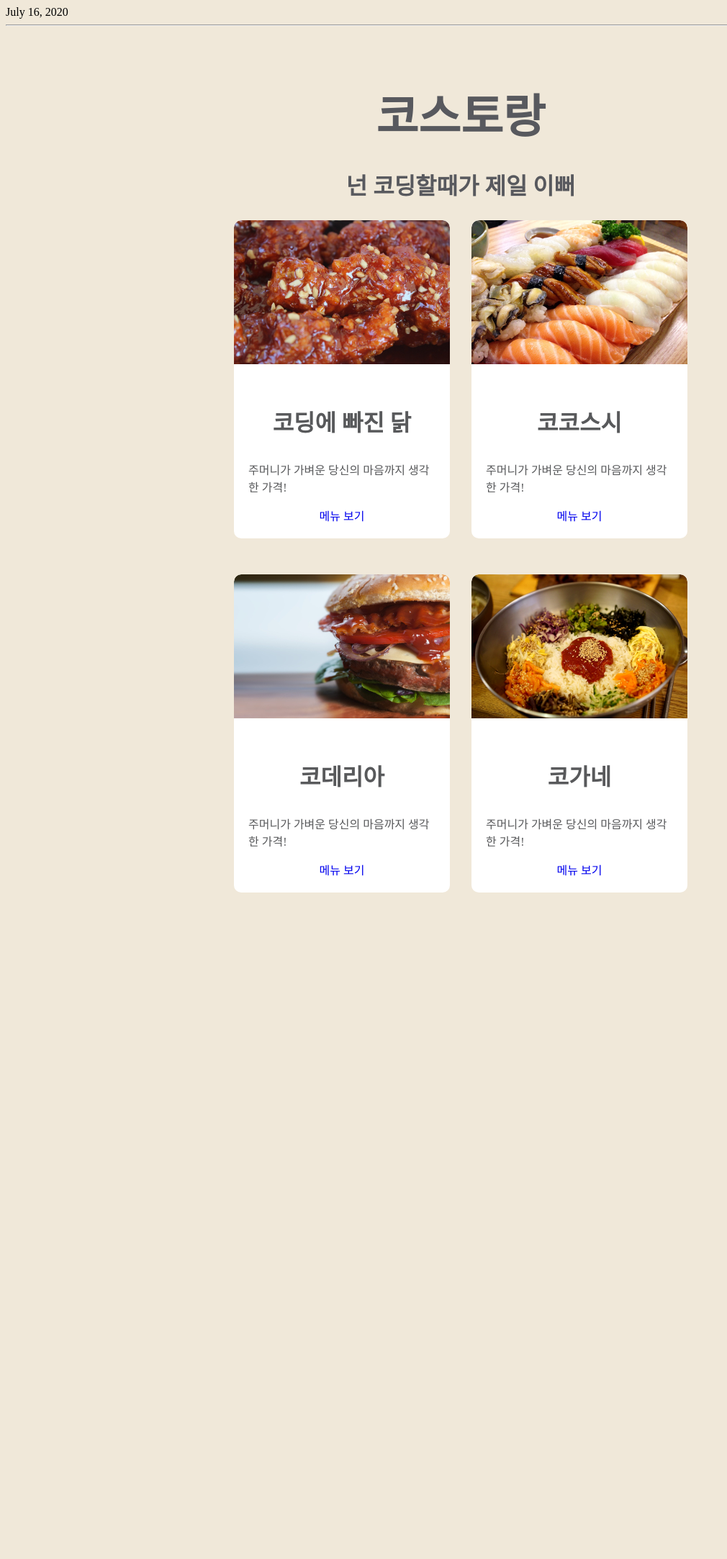
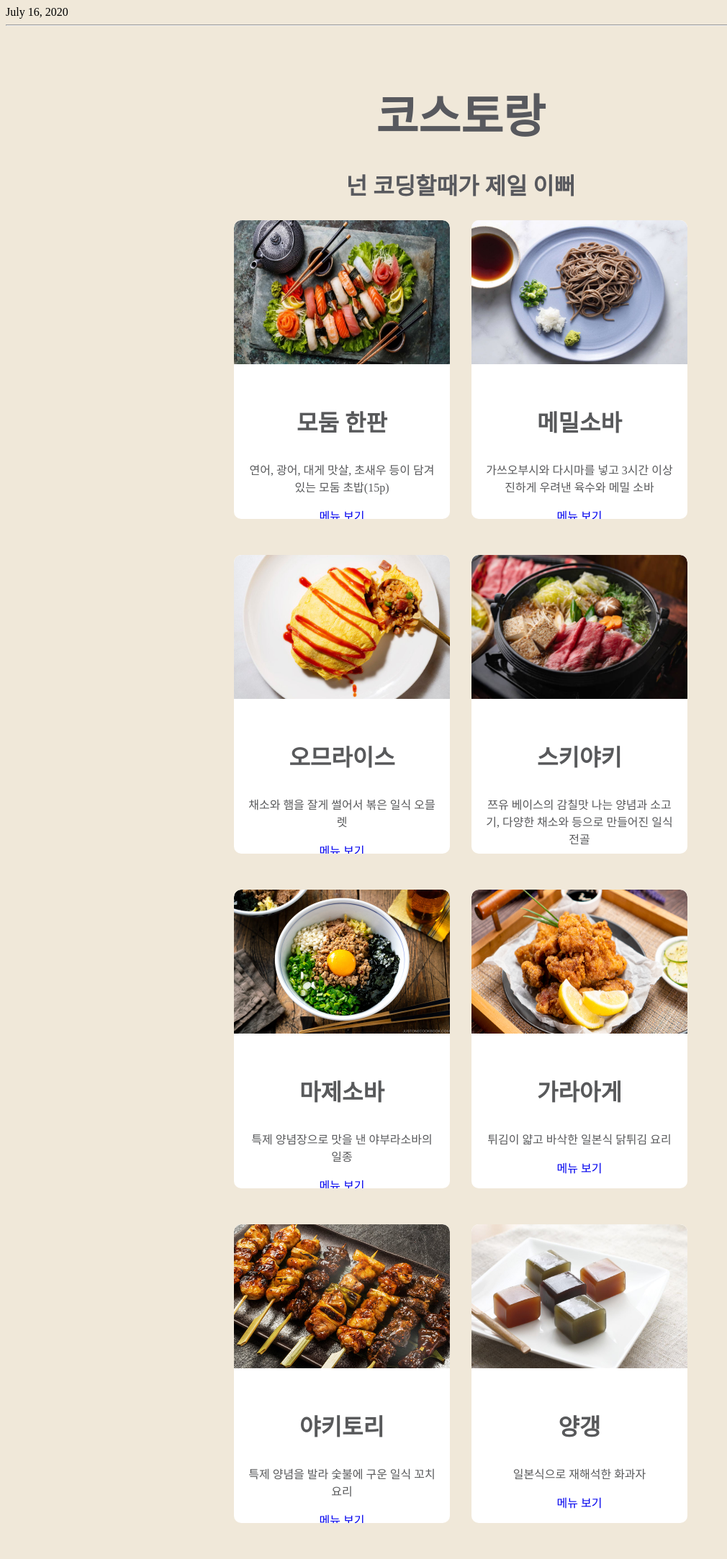
Before and after one commit to kimdaewhi/DjangoRestorant, a Django app: page /foods/index/ in a window 1280 px wide. Shown: the whole page at 72% size, without its empty margins (0-1010 px from the left). Before the commit the page ends 1240 px from the top, so only its background shows below. Run offline with Django 3.2, Linux system fonts and the light colour scheme; some web fonts are replaced.

Commit message:
css, 리소스 적용

```diff
--- a/costaurant/costaurant/settings.py
+++ b/costaurant/costaurant/settings.py
@@ -56,7 +56,7 @@ TEMPLATES = [
     {
         'BACKEND': 'django.template.backends.django.DjangoTemplates',
         'DIRS': [],
-        'APP_DIRS': True,
+        'APP_DIRS': True, # 각각의 App의 'templates' 디렉토리가 있으니까 템플릿을 찾을 때 거기서 찾아라~
         'OPTIONS': {
             'context_processors': [
                 'django.template.context_processors.debug',
--- a/costaurant/foods/static/foods/css/styles.css
+++ b/costaurant/foods/static/foods/css/styles.css
@@ -43,6 +43,8 @@ h2 {
   float: left;
   margin-left: 15px;
   margin-right: 15px;
+  height: 415px;
+  align-items: center;
 }
 
 .food h3 {
@@ -55,7 +57,7 @@ h2 {
   color: #58595b;
   font-size: 16px;
   font-family: Jua;
-  text-align: left;
+  text-align: center;
 }
 
 .food a {
--- a/costaurant/foods/templates/foods/index.html
+++ b/costaurant/foods/templates/foods/index.html
@@ -20,37 +20,73 @@
   <div class="food-container">
 
     <div class="food">
-      <img src="images/chicken.jpg" width="300px" height="200px"/>
+      <img src={% static 'foods/images/sushi.jpg'%} width="300px" height="200px"/>
       <div class="info">
-        <h3>코딩에 빠진 닭</h3>
-        <P>주머니가 가벼운 당신의 마음까지 생각한 가격!</p>
+        <h3>모둠 한판</h3>
+        <P>연어, 광어, 대게 맛살, 초새우 등이 담겨있는 모둠 초밥(15p)</p>
         <a href="#">메뉴 보기</a>
       </div>
     </div>
 
     <div class="food">
-      <img src="images/sushi.jpg" width="300px" height="200px"/>
+      <img src={% static 'foods/images/soba.jpg'%} width="300px" height="200px"/>
       <div class="info">
-        <h3>코코스시</h3>
-        <P>주머니가 가벼운 당신의 마음까지 생각한 가격!</p>
+        <h3>메밀소바</h3>
+        <P>가쓰오부시와 다시마를 넣고 3시간 이상 진하게 우려낸 육수와 메밀 소바</p>
         <a href="#">메뉴 보기</a>
       </div>
     </div>
 
     <div class="food">
-      <img src="images/burger.jpg" width="300px" height="200px"/>
+      <img src={% static 'foods/images/omurice.jpg'%} width="300px" height="200px"/>
       <div class="info">
-        <h3>코데리아</h3>
-        <P>주머니가 가벼운 당신의 마음까지 생각한 가격!</p>
+        <h3>오므라이스</h3>
+        <P>채소와 햄을 잘게 썰어서 볶은 일식 오믈렛</p>
         <a href="#">메뉴 보기</a>
       </div>
     </div>
 
     <div class="food">
-      <img src="images/bibimbap.jpg" width="300px" height="200px"/>
+      <img src={% static 'foods/images/sukiyaki.jpg'%} width="300px" height="200px"/>
       <div class="info">
-        <h3>코가네</h3>
-        <P>주머니가 가벼운 당신의 마음까지 생각한 가격!</p>
+        <h3>스키야키</h3>
+        <P>쯔유 베이스의 감칠맛 나는 양념과 소고기, 다양한 채소와 등으로 만들어진 일식 전골</p>
+        <a href="#">메뉴 보기</a>
+      </div>
+    </div>
+
+    <div class="food">
+      <img src={% static 'foods/images/mazesoba.jpg'%} width="300px" height="200px"/>
+      <div class="info">
+        <h3>마제소바</h3>
+        <P>특제 양념장으로 맛을 낸 야부라소바의 일종</p>
+        <a href="#">메뉴 보기</a>
+      </div>
+    </div>
+
+    <div class="food">
+      <img src={% static 'foods/images/karaage.jpg'%} width="300px" height="200px"/>
+      <div class="info">
+        <h3>가라아게</h3>
+        <P>튀김이 얇고 바삭한 일본식 닭튀김 요리</p>
+        <a href="#">메뉴 보기</a>
+      </div>
+    </div>
+
+    <div class="food">
+      <img src={% static 'foods/images/yakitori.jpg'%} width="300px" height="200px"/>
+      <div class="info">
+        <h3>야키토리</h3>
+        <P>특제 양념을 발라 숯불에 구운 일식 꼬치 요리</p>
+        <a href="#">메뉴 보기</a>
+      </div>
+    </div>
+
+    <div class="food">
+      <img src={% static 'foods/images/yokan.jpg'%} width="300px" height="200px"/>
+      <div class="info">
+        <h3>양갱</h3>
+        <P>일본식으로 재해석한 화과자</p>
         <a href="#">메뉴 보기</a>
       </div>
     </div>
```
Also changed, not shown: README.md, costaurant/foods/static/foods/images/banana.jpg (deleted), costaurant/foods/static/foods/images/bibimbap.jpg (deleted), costaurant/foods/static/foods/images/burger.jpg (deleted), costaurant/foods/static/foods/images/chicken.jpg (deleted), costaurant/foods/static/foods/images/croquette.jpg (deleted), costaurant/foods/static/foods/images/karaage.jpg (added), costaurant/foods/static/foods/images/mazesoba.jpg (added), costaurant/foods/static/foods/images/omurice.jpg (added), costaurant/foods/static/foods/images/pumpkin_soup.jpg (deleted), costaurant/foods/static/foods/images/soba.jpg (added), costaurant/foods/static/foods/images/sukiyaki.jpg (added), costaurant/foods/static/foods/images/sushi.jpg, costaurant/foods/static/foods/images/yakitori.jpg (added), 1 more files.
